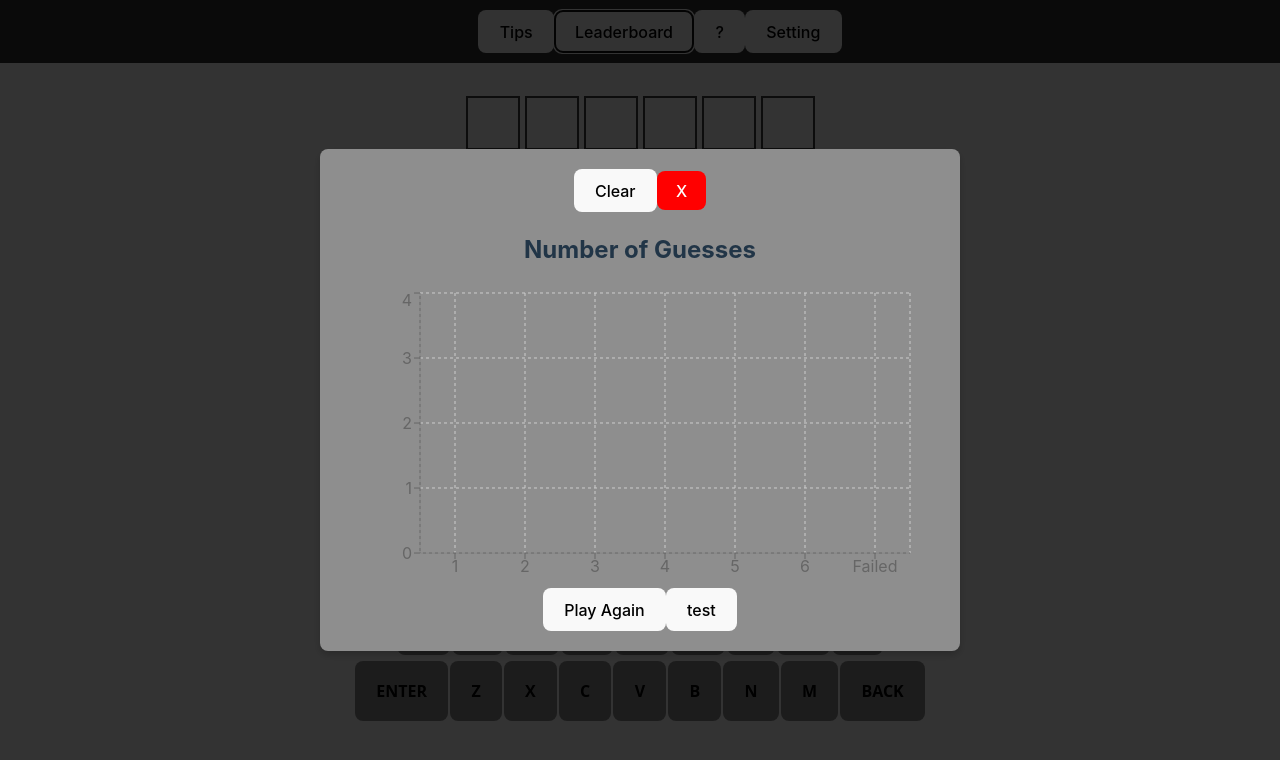
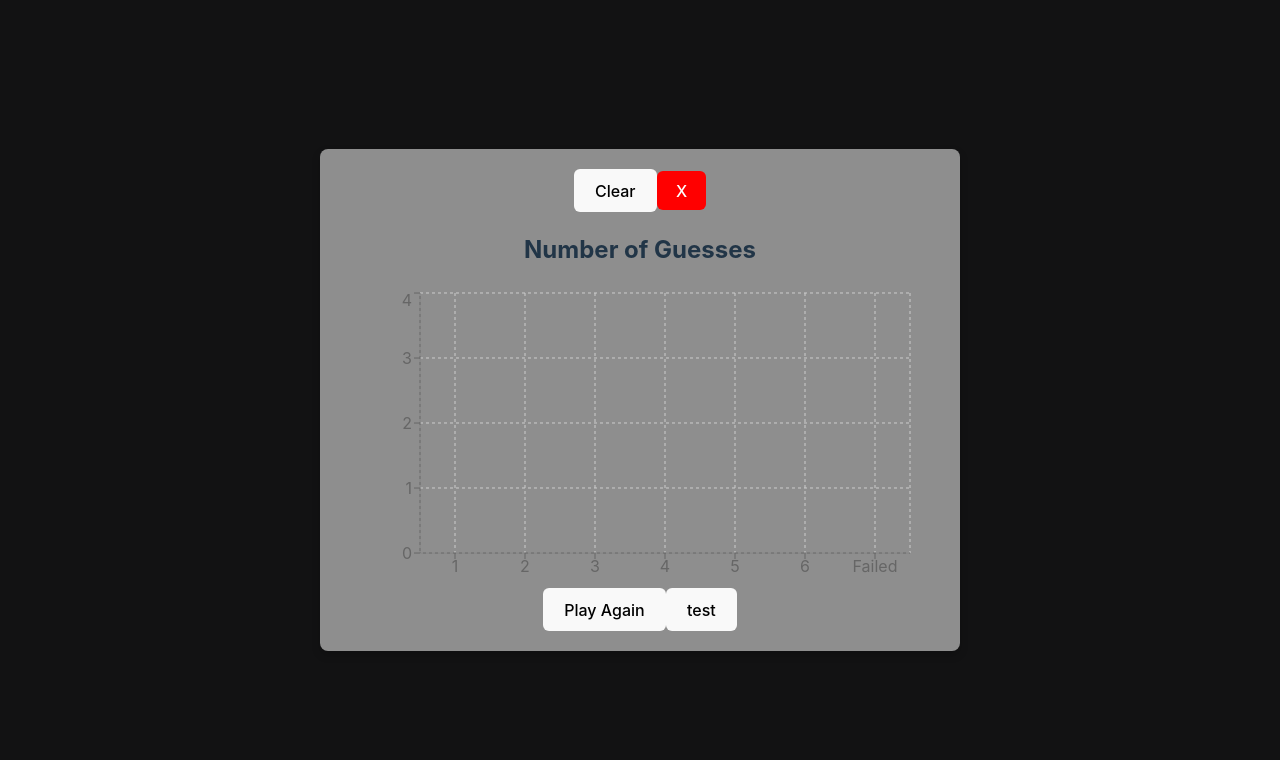
Before and after one commit to Jonathan6/6LetterWordle, a React (Vite) app: page / in a window 1280 px wide. Both pictures are taken after a click on the button "Leaderboard". Shown: the top 760 px of the page. Built offline with nearby package versions, Linux system fonts and the light colour scheme.

Commit message:
Improve UI with temporary CSS and Wordle-style color scheme
- Applied temporary CSS changes to enhance user experience.
- Updated colors to better match Wordle’s theme for consistency.
- Improved overall visual clarity while maintaining future flexibility for styling updates.

```diff
--- a/src/App.css
+++ b/src/App.css
@@ -67,11 +67,16 @@
 }
 
 .key {
-  background-color: rgb(141, 141, 141);
+  background-color: #818384;
   height: 60px;
   font-weight: bold;
-  margin-left: 1px;
-  margin-right: 1px;
+  font-size: large;
+  padding-top: 10px;
+  padding-bottom: 10px;
+  padding-left: 15px;
+  padding-right: 15px;
+  margin-left: 3px;
+  margin-right: 3px;
   margin-top: 3px;
   margin-bottom: 3px;
   font-family: system-ui;
@@ -80,17 +85,17 @@
 /* These CSS classes are for showing the results of a guess */
 /* Grey means the char is not in the target word */
 .grey {
-  background-color: #333333;
+  background-color: #3A3A3C;
 }
 
 /* Yellow means the char is in the word but the index is wrong*/
 .yellow {
-  background-color: #b8af35;
+  background-color: #B59F3B;
 }
 
 /* Green means the char is in the word and in the right index*/
 .green {
-  background-color: #5e994c;
+  background-color: #538D4E;
 }
 
 /* Leaderboard overlay styling */
@@ -102,7 +107,7 @@
   left: 0;
   width: 100%;
   height: 100%;
-  background-color: rgba(0, 0, 0, 0.8); /* Semi-transparent dark background */
+  background-color: rgba(18, 18, 19, 1);
   z-index: 9999; /* Ensure it's on top */
   justify-content: center;
   overflow-y: auto; /* Allow scrolling if content exceeds the screen height */
@@ -129,22 +134,6 @@
   border-radius: 4px;
 }
 
-/* Example of leaderboard items */
-ul {
-  list-style-type: none;
-  padding: 0;
-}
-
-li {
-  padding: 10px;
-  border-bottom: 1px solid #ddd;
-  font-size: 18px;
-}
-
-li:last-child {
-  border-bottom: none;
-}
-
 /* Button to close the leaderboard */
 .close-btn {
   background: red;
--- a/src/components/Keyboard.jsx
+++ b/src/components/Keyboard.jsx
@@ -8,21 +8,21 @@ const Keyboard = (props) => {
 
     return (
         <div className='keyboard'>
-        <div className='row_one'>
+        <div className='row row_one'>
         {rowOne.map((char, key) => {
             return (
                 <Key key={key} addChar={props.addChar} char={char}/>
             )
           })}
         </div>
-        <div className='row_two'>
+        <div className='row row_two'>
         {rowTwo.map((char, key) => {
             return (
                 <Key key={key} addChar={props.addChar} char={char}/>
             )
           })}
         </div>
-        <div className='row_three'>
+        <div className='row row_three'>
         {rowThree.map((char, key) => {
           return (
               <Key key={key} addChar={props.addChar} backspace={props.backspace} submit={props.submit} char={char}/>
--- a/src/index.css
+++ b/src/index.css
@@ -37,7 +37,7 @@ h1 {
 }
 
 button {
-  border-radius: 8px;
+  border-radius: 6px;
   border: 2px solid transparent;
   padding: 0.6em 1.2em;
   font-size: 1em;
```
